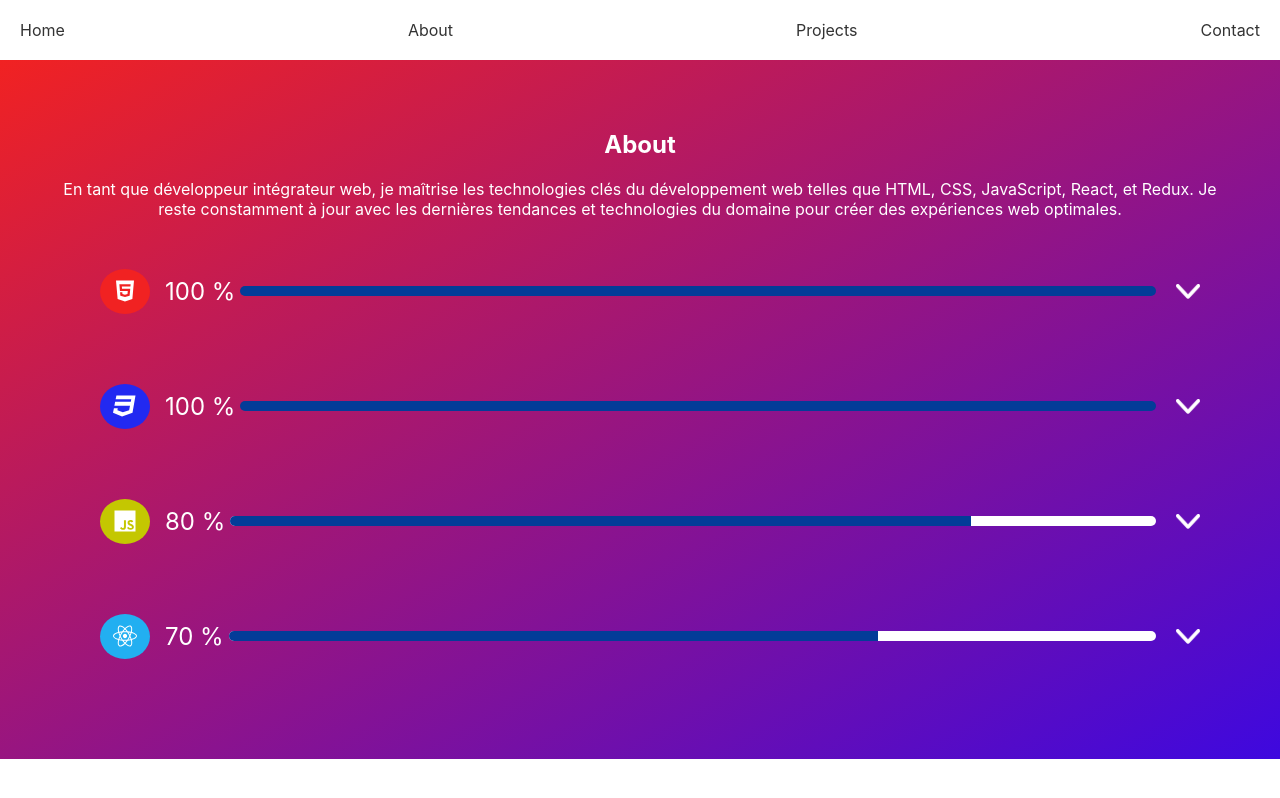
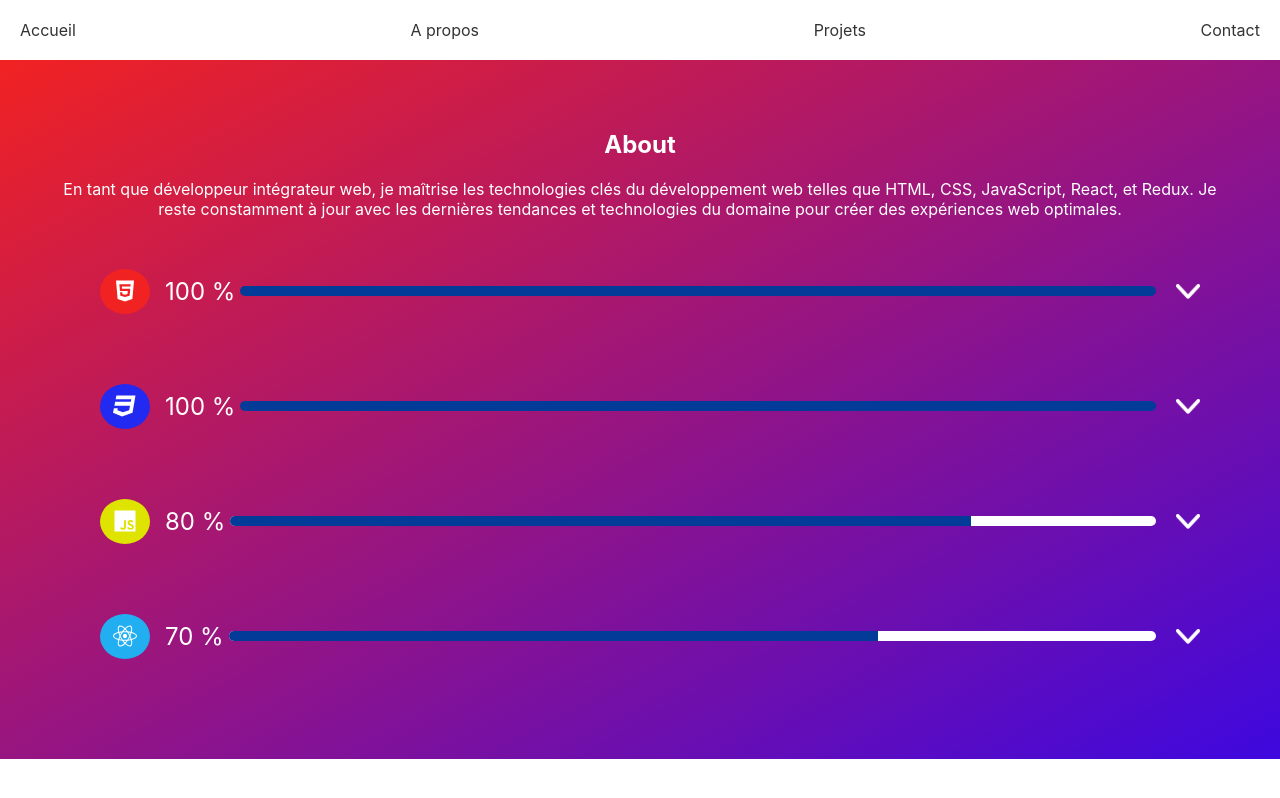
Before and after one commit to pletx/Portfolio-, a React (Create React App) app in the folder portfolio_eddy/: page /about in a window 1280 px wide. Built offline with nearby package versions, Linux system fonts and the light colour scheme.

Commit message:
fix:ajustement contenue

```diff
--- a/portfolio_eddy/public/index.html
+++ b/portfolio_eddy/public/index.html
@@ -7,13 +7,12 @@
     <meta name="theme-color" content="#000000" />
     <meta
       name="description"
-      content="Web site created using create-react-app"
+      content="Portfolio Web site created using create-react-app"
     />
     <link rel="apple-touch-icon" href="%PUBLIC_URL%/logo192.png" />
-    <!--
-      manifest.json provides metadata used when your web app is installed on a
-      user's mobile device or desktop. See https://developers.google.com/web/fundamentals/web-app-manifest/
-    -->
+
+    <link rel="sitemap" type="application/xml" href="./data/site.xml" />
+
     <link rel="manifest" href="%PUBLIC_URL%/manifest.json" />
     <!--
       Notice the use of %PUBLIC_URL% in the tags above.
--- a/portfolio_eddy/src/components/Cards/Card.css
+++ b/portfolio_eddy/src/components/Cards/Card.css
@@ -9,7 +9,7 @@
   overflow: hidden;
   margin-bottom: 30px;
   box-shadow: 0 2px 4px rgba(0, 0, 0, 0.1);
-  transition: transform 0.3s ease;
+  transform-origin: center;
 }
 
 @media (min-width: 792px) {
@@ -32,17 +32,18 @@
   background-color: rgba(0, 0, 0, 0.8);
   color: #fff;
   opacity: 0;
-  transition: opacity 0.5s ease;
+  transform: translateY(100%);
+  transition: opacity 0.5s ease, transform 0.5s ease;
 }
 
 .card img {
   width: 100%;
   object-fit: contain;
-
 }
 
 .card:hover .content {
   opacity: 1;
+  transform: translateY(0);
 }
 
 .technology-icons svg {
--- a/portfolio_eddy/src/components/Header/header.js
+++ b/portfolio_eddy/src/components/Header/header.js
@@ -6,9 +6,9 @@ function Header() {
     <header className="header">
       <nav>
         <ul className="nav-list">
-          <li><Link to="/">Home</Link></li>
-          <li><Link to="/about">About</Link></li>
-          <li><Link to="/projects">Projects</Link></li>
+          <li><Link to="/">Accueil</Link></li>
+          <li><Link to="/about">A propos</Link></li>
+          <li><Link to="/projects">Projets</Link></li>
           <li><Link to="/contact">Contact</Link></li>
         </ul>
       </nav>
--- a/portfolio_eddy/src/components/TechnologyIcon/TechnologyIcon.css
+++ b/portfolio_eddy/src/components/TechnologyIcon/TechnologyIcon.css
@@ -33,6 +33,7 @@
     margin: 5px;
   }
 
+
   @keyframes fillProgress {
     0% {
       width: 0;
@@ -55,7 +56,7 @@
   }
 
   .technology-icon.icon-js {
-    background-color: #c4c701;
+    background-color: #dfe300;
   }
 
   @media (max-width: 792px) {
--- a/portfolio_eddy/src/components/TechnologyIcon/TechnologyIcon.js
+++ b/portfolio_eddy/src/components/TechnologyIcon/TechnologyIcon.js
@@ -1,18 +1,18 @@
 import React from 'react';
 import './TechnologyIcon.css';
 
-function TechnologySection({ icon, progress, iconclassName }) {
+function TechnologySection(props) {
   const progressBarStyle = {
-    "--progress-percent": `${progress}%`
+    "--progress-percent": `${props.progress}%`
   };
 
   return (
     <div className="technology-section">
-      <div className={`technology-icon ${iconclassName}`}>
-        {icon}
+      <div className={`technology-icon ${props.iconclassName}`}>
+        {props.icon}
       </div>
 
-      <div className='progress-percent'>{progress} %</div>
+      <div className='progress-percent'>{props.progress} %</div>
       <div className="progress-bar">
         <div className="progress" style={progressBarStyle}></div>
       </div>
--- a/portfolio_eddy/src/pages/About/About.js
+++ b/portfolio_eddy/src/pages/About/About.js
@@ -36,7 +36,7 @@ function About() {
             <Collapse
               title={<TechnologyIcon iconclassName='icon-react' icon={<FaReact/>} progress={70} />}
               textTitle={"React"}
-              children={"J'utilise React et Redux pour la création d'interfaces utilisateur réactives et performantes. Avec React, je suis capable de construire des composants réutilisables et d'organiser efficacement la structure de mes applications web. En combinant React avec Redux, j'ai la capacité de gérer un état global de l'application de manière prévisible et maintenable. J'utilise les actions et les reducers pour gérer les modifications de l'état et assurer une gestion fluide des données. Je suis à l'aise avec les concepts clés de React et Redux. Je reste constamment à jour avec les nouvelles fonctionnalités et les bonnes pratiques de React et Redux, en suivant la documentation officielle et les ressources communautaires."}
+              children={"J'utilise React et Redux pour la création d'interfaces utilisateur réactives et performantes. Avec React, je suis capable de construire des composants réutilisables et d'organiser efficacement la structure de mes applications web. En combinant React avec Redux, j'ai la capacité de gérer un état global de l'application de manière prévisible et maintenable. Je suis à l'aise avec les concepts clés de React et Redux. Je reste constamment à jour avec les nouvelles fonctionnalités et les bonnes pratiques de React et Redux, en suivant la documentation officielle et les ressources communautaires."}
             />
           </div>
         </div>
--- a/portfolio_eddy/src/pages/Projects/Projects.js
+++ b/portfolio_eddy/src/pages/Projects/Projects.js
@@ -1,7 +1,6 @@
 import React from 'react';
 import Card from '../../components/Cards/Card';
 import "./Projects.css"
-import P6img from '../../assets/images/Capture-P6.webp'
 import P8img from '../../assets/images/Capture-P8.webp'
 import P4img from '../../assets/images/Capture-P4.webp'
 function Projects() {
@@ -18,6 +17,7 @@ function Projects() {
       link:'https://kasa-plum.vercel.app/',
       backgroundImage:P8img
     },
+
   ];
 
   return (
```
Also changed, not shown: 1 other file (tests, documents, lock files or other folders).
